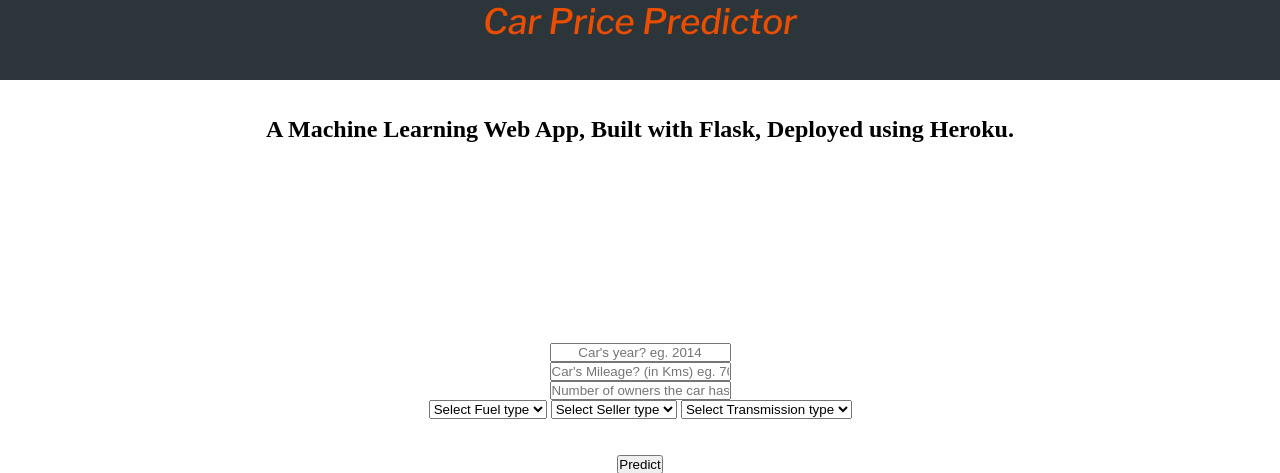
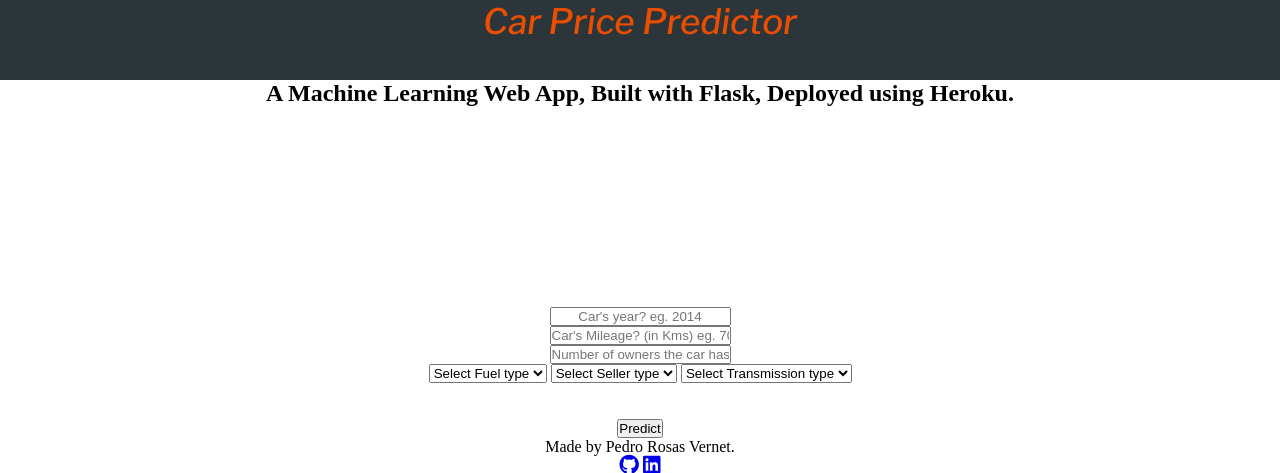
Before and after one commit to prosasDS/car-price-regression, a Flask app: page / in a window 1280 px wide. Shown: the top 473 px of the page. Run offline with Flask 2, Linux system fonts and the light colour scheme; parts of the project's set-up code (start-up, migrations or seed data) failed here and were passed over; some libraries are stand-ins or nearby versions; some web fonts are replaced.

Commit message:
Update index.html

```diff
--- a/templates/index.html
+++ b/templates/index.html
@@ -14,9 +14,8 @@
     <!-- Website Title -->
     <div class="header">
         <div class="container">
-            <h2 class='container-heading'><span class="heading_font">Car Price Predictor</span></h2><br>
-            <br>
-            <h2 class='sub-heading'><span class="heading_font">A Machine Learning Web App, Built with Flask, Deployed using Heroku.</span></h2>
+            <h2 class='container-heading'><span class="heading_font">Car Price Predictor</span></h2>
+            <h2 class='sub-heading'>A Machine Learning Web App, Built with Flask, Deployed using Heroku.</h2>
          </div>
     </div>
 
```
